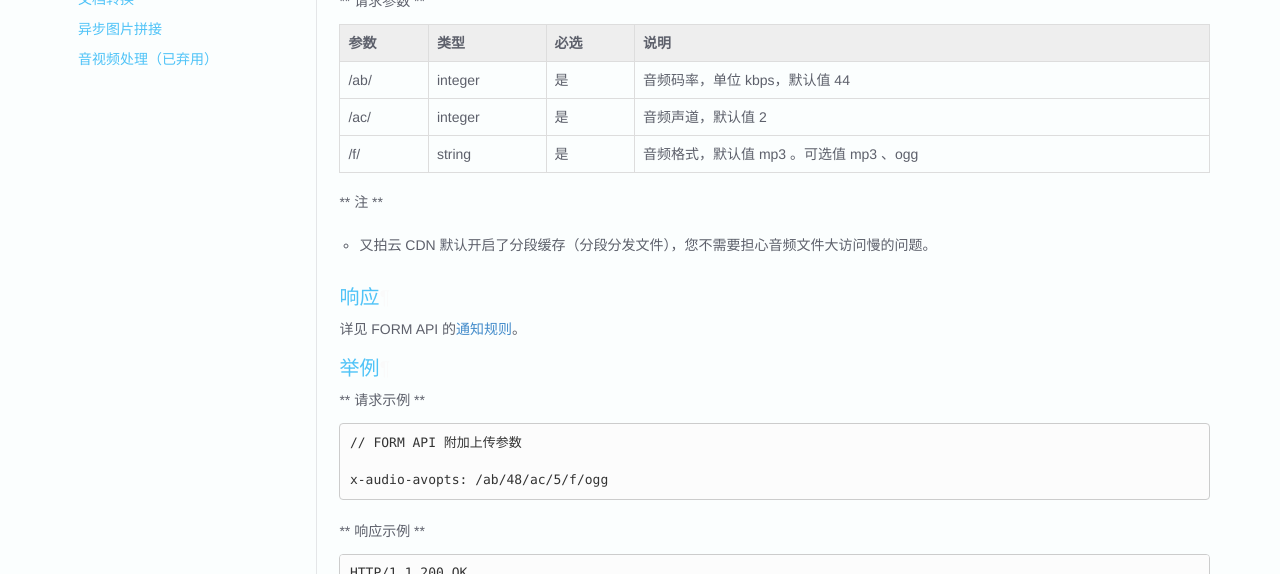
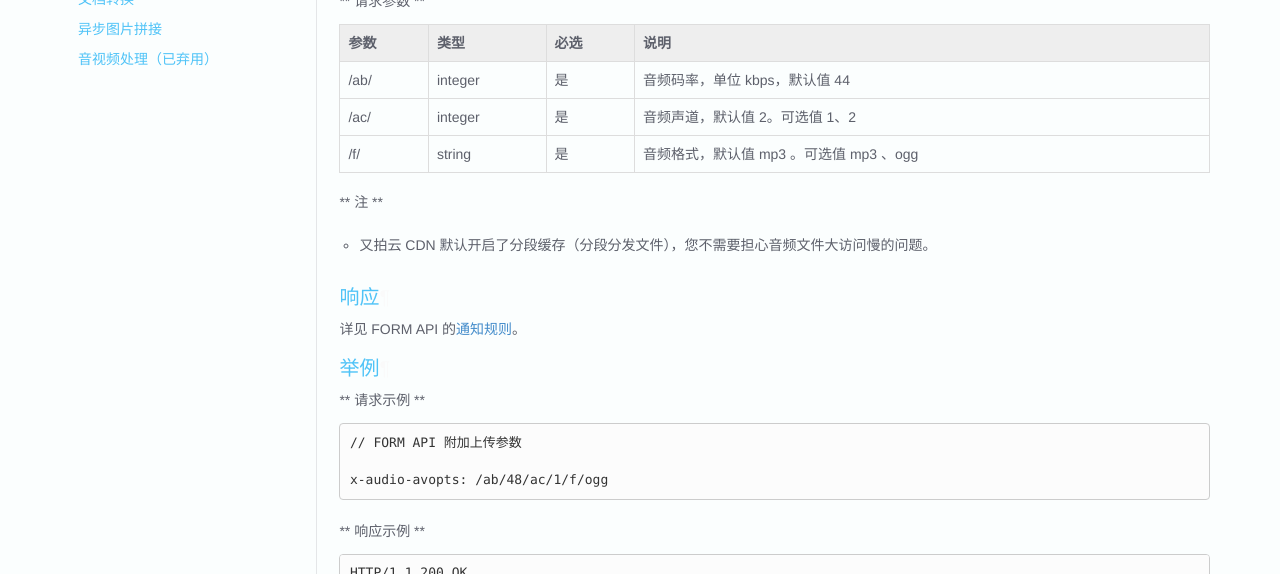
Before and after one commit to upyun/docs, an MkDocs documentation site: the page built from sources/cloud/sync_audio.md, in a window 1280 px wide. Shown: the part 553-1127 px from the top of the page. Built offline with MkDocs 1.6.1, drawn with Linux system fonts in a browser that asks for light colours; old or Windows-style settings are respelled for this version of MkDocs.

Commit message:
fix audio ac option description

````diff
--- a/sources/cloud/sync_audio.md
+++ b/sources/cloud/sync_audio.md
@@ -22,7 +22,7 @@
 | 参数       			| 类型       	| 必选  	| 说明                              	|
 |-----------------------|---------------|-------|-----------------------------------|
 | /ab/<audio_bitrate>   | integer		| 是  	| 音频码率，单位 kbps，默认值 44  		|
-| /ac/<audio_channel>	| integer		| 是  	| 音频声道，默认值 2          		|
+| /ac/<audio_channel>	| integer		| 是  	| 音频声道，默认值 2。可选值 1、2          		|
 | /f/<audio_format>   	| string		| 是  	| 音频格式，默认值 mp3 。可选值  mp3 、ogg 	|
 
 ** 注 **
@@ -41,7 +41,7 @@
 ```
 // FORM API 附加上传参数
 
-x-audio-avopts: /ab/48/ac/5/f/ogg
+x-audio-avopts: /ab/48/ac/1/f/ogg
 ```
 
 ** 响应示例 **
````
